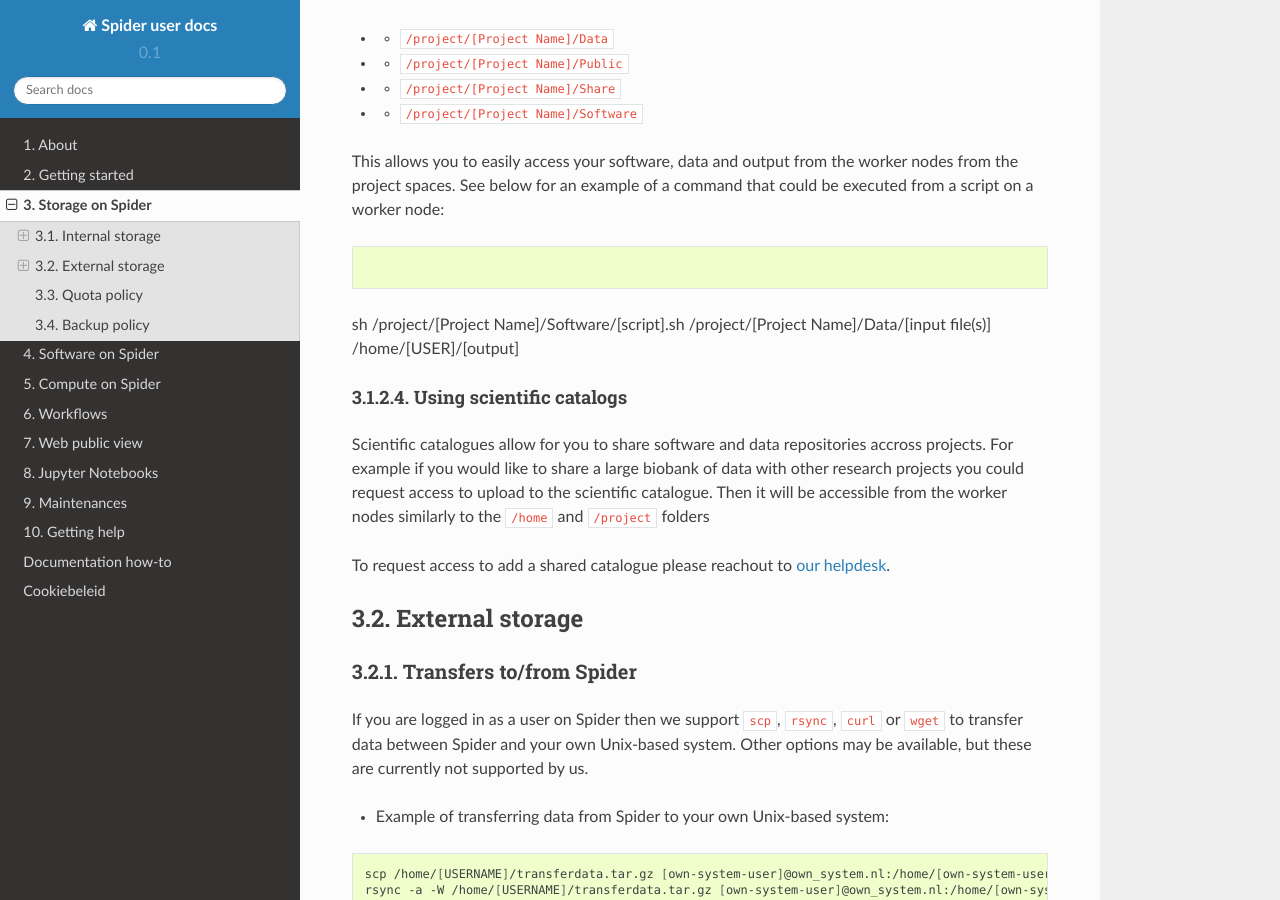
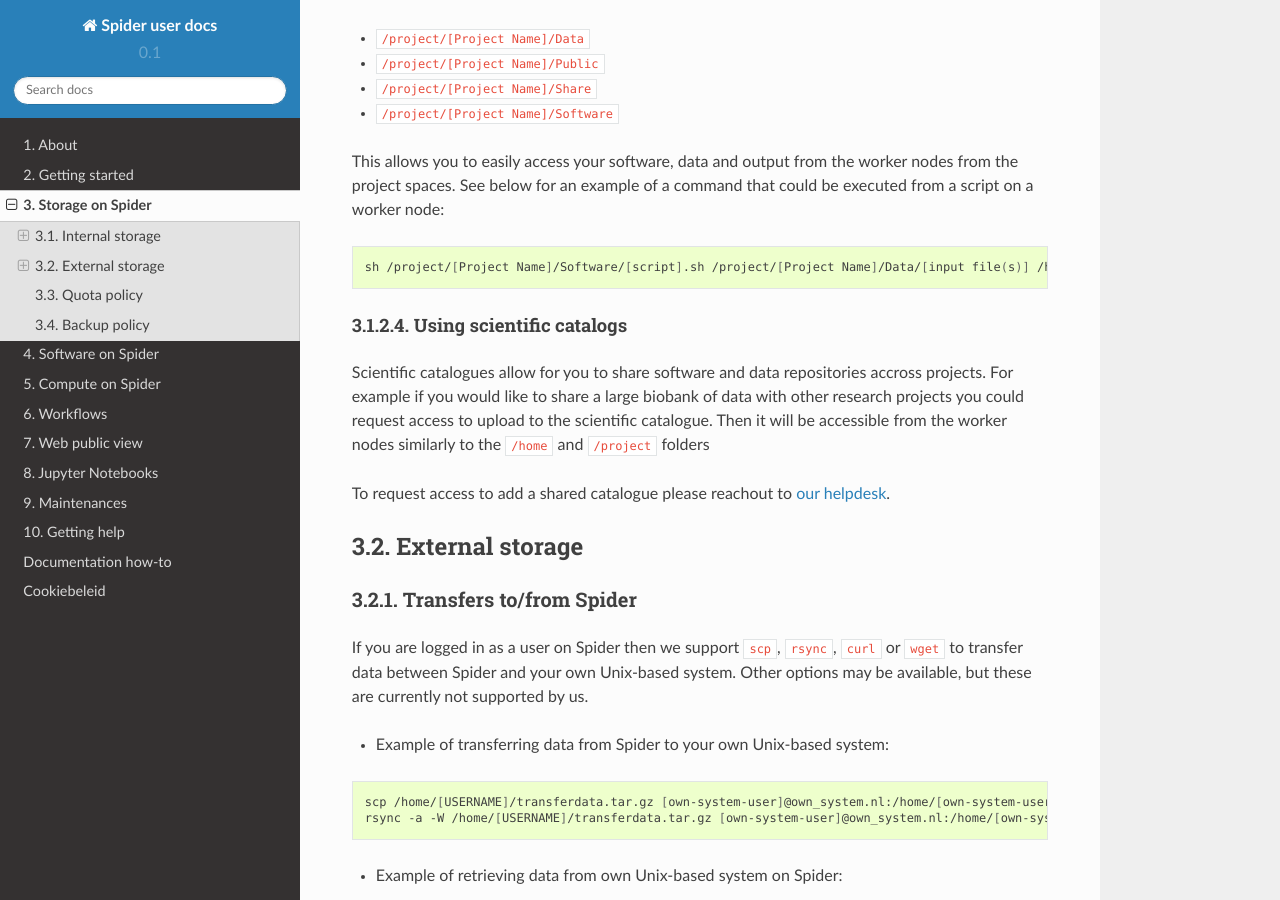
Before and after one commit to sara-nl/spiderdocs, a Sphinx documentation site: the page built from source/Pages/storage_on_spider.rst, in a window 1280 px wide and 900 px high, scrolled down 1162 px. Built offline with Sphinx 7.4.7 and the Read the Docs theme 2.0.0, drawn with Linux system fonts in a browser that asks for light colours.

Commit message:
Update storage_on_spider.rst

```diff
--- a/source/Pages/storage_on_spider.rst
+++ b/source/Pages/storage_on_spider.rst
@@ -73,19 +73,17 @@
 Similarly to home folders Spider's project spaces are also available on all worked nodes, the following paths are
 available on your Spider UI:
 
-* * ``/project/[Project Name]/Data``
-* * ``/project/[Project Name]/Public``
-* * ``/project/[Project Name]/Share``
-* * ``/project/[Project Name]/Software``
+* ``/project/[Project Name]/Data``
+* ``/project/[Project Name]/Public``
+* ``/project/[Project Name]/Share``
+* ``/project/[Project Name]/Software``
 
 This allows you to easily access your software, data and output from the worker nodes from the project spaces.
 See below for an example of a command that could be executed from a script on a worker node:
 
 .. code-block:: bash
 
-sh /project/[Project Name]/Software/[script].sh /project/[Project Name]/Data/[input file(s)] /home/[USER]/[output]
-
-..
+        sh /project/[Project Name]/Software/[script].sh /project/[Project Name]/Data/[input file(s)] /home/[USER]/[output]
 
 .. _scientific-catalog-fs:
 
```
